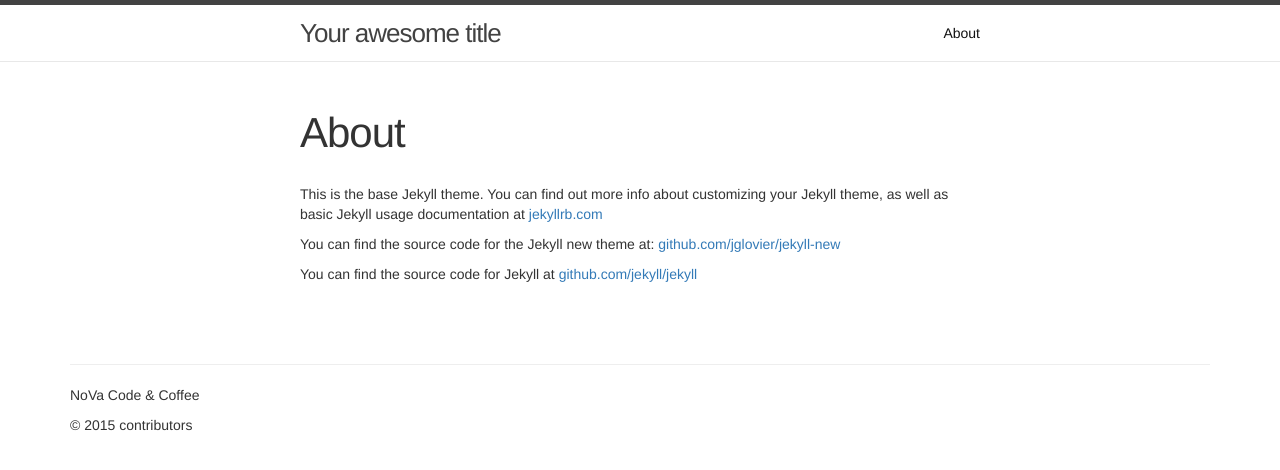
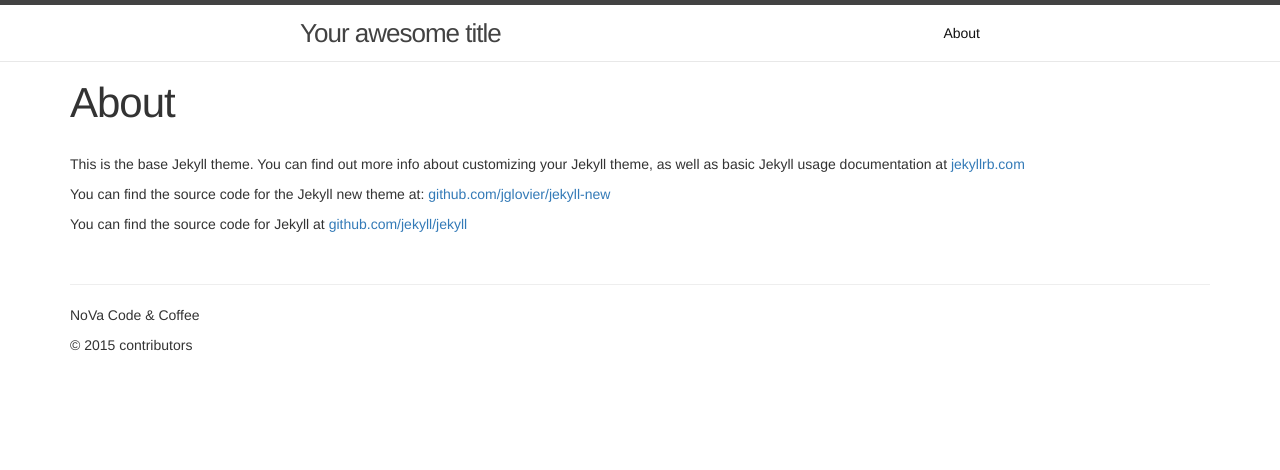
Before and after one commit to NoVACodeCoffee/novacodecoffee.github.io, a Jekyll site: the page built from about.md, in a window 1280 px wide. Shown: the top 470 px of the page. Built offline with Jekyll 4.4.1, drawn with Linux system fonts in a browser that asks for light colours; nearby versions of some CDN libraries.

Commit message:
convert layout to twitter bootstrap layout

```diff
--- a/_layouts/default.html
+++ b/_layouts/default.html
@@ -7,10 +7,8 @@
 
     {% include header.html %}
 
-    <div class="page-content">
-      <div class="wrapper">
-        {{ content }}
-      </div>
+    <div class="container">
+      {{ content }}
     </div>
 
     {% include footer.html %}
```
